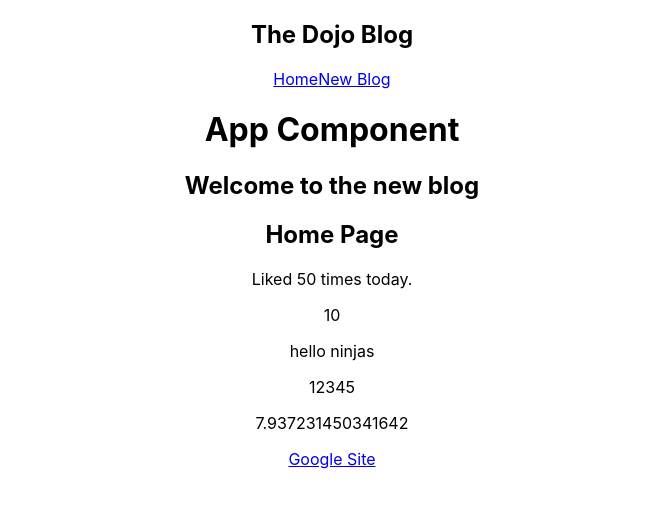
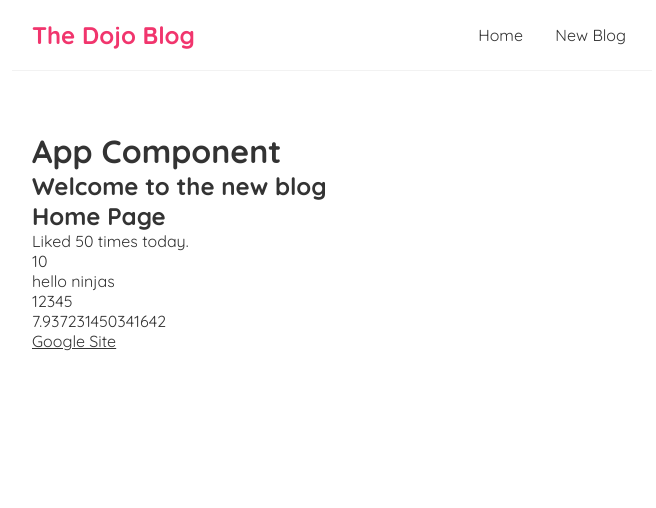
Before and after one commit to judeharding/modern_react, a React (Create React App) app in the folder dojo-blog/: page / in a window 1280 px wide. Shown: the top 508 px of the page, without its empty margins (308-964 px from the left). Built offline with nearby package versions, Linux system fonts and the light colour scheme.

Commit message:
starting vid 7

```diff
--- a/dojo-blog/src/App.css
+++ /dev/null
@@ -1,38 +0,0 @@
-.App {
-	text-align: center;
-}
-
-.App-logo {
-	height: 40vmin;
-	pointer-events: none;
-}
-
-@media (prefers-reduced-motion: no-preference) {
-	.App-logo {
-		animation: App-logo-spin infinite 20s linear;
-	}
-}
-
-.App-header {
-	background-color: #342834;
-	min-height: 100vh;
-	display: flex;
-	flex-direction: column;
-	align-items: center;
-	justify-content: center;
-	font-size: calc(10px + 2vmin);
-	color: white;
-}
-
-.App-link {
-	color: #61dafb;
-}
-
-@keyframes App-logo-spin {
-	from {
-		transform: rotate(0deg);
-	}
-	to {
-		transform: rotate(360deg);
-	}
-}
--- a/dojo-blog/src/App.js
+++ b/dojo-blog/src/App.js
@@ -1,4 +1,3 @@
-import "./App.css";
 import Navbar from "./Navbar.js";
 import Home from "./Home.js";
 
--- a/dojo-blog/src/index.css
+++ b/dojo-blog/src/index.css
@@ -1,13 +1,35 @@
-body {
-  margin: 0;
-  font-family: -apple-system, BlinkMacSystemFont, 'Segoe UI', 'Roboto', 'Oxygen',
-    'Ubuntu', 'Cantarell', 'Fira Sans', 'Droid Sans', 'Helvetica Neue',
-    sans-serif;
-  -webkit-font-smoothing: antialiased;
-  -moz-osx-font-smoothing: grayscale;
+@import url("https://fonts.googleapis.com/css2?family=Quicksand:wght@300;400;500;600;700&display=swap");
+
+/* base styles */
+* {
+	margin: 0;
+	font-family: "Quicksand";
+	color: #333;
 }
-
-code {
-  font-family: source-code-pro, Menlo, Monaco, Consolas, 'Courier New',
-    monospace;
+.navbar {
+	padding: 20px;
+	display: flex;
+	align-items: center;
+	max-width: 600px;
+	margin: 0 auto;
+	border-bottom: 1px solid #f2f2f2;
 }
+.navbar h1 {
+	color: #f1356d;
+}
+.navbar .links {
+	margin-left: auto;
+}
+.navbar a {
+	margin-left: 16px;
+	text-decoration: none;
+	padding: 6px;
+}
+.navbar a:hover {
+	color: #f1356d;
+}
+.content {
+	max-width: 600px;
+	margin: 40px auto;
+	padding: 20px;
+}
```
Also changed, not shown: dojo-blog/src/Navbar.js (+12 -1 lines), 1 other file (tests, documents, lock files or other folders).
